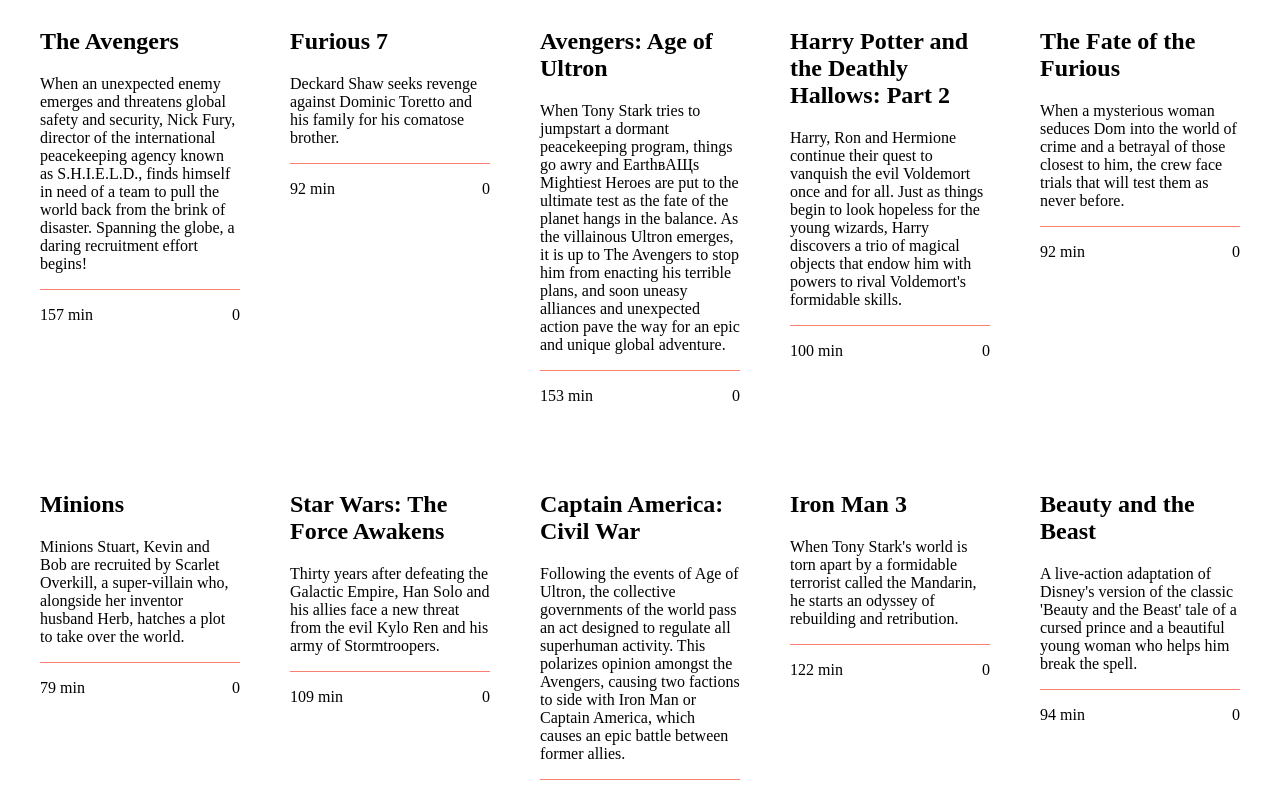
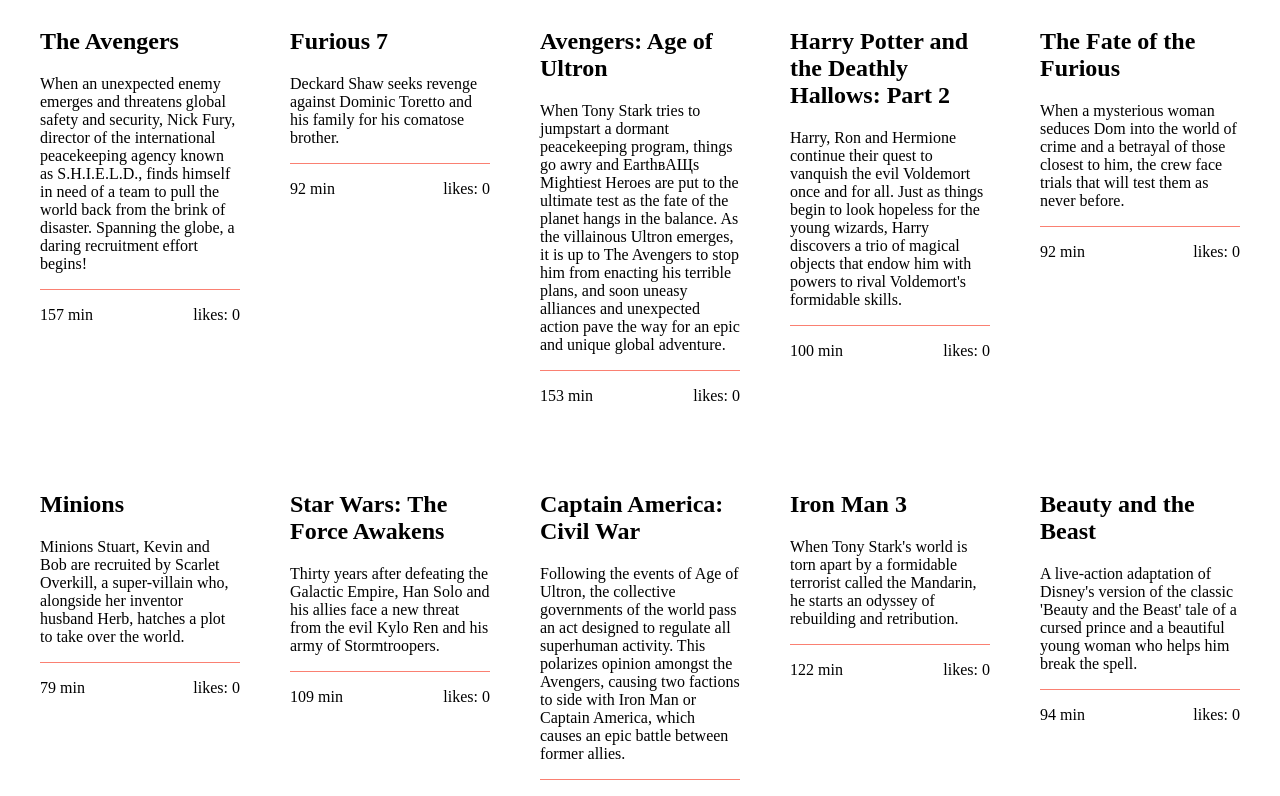
Before and after one commit to grismego/movies-app, a React (Create React App) app: page / in a window 1280 px wide. Shown: the top 796 px of the page. Built offline with nearby package versions, Linux system fonts and the light colour scheme.

Commit message:
add gh-pages

```diff
--- a/src/movie-item/movie-item.tsx
+++ b/src/movie-item/movie-item.tsx
@@ -25,7 +25,7 @@
             <p className='movie-card__overview'>{overview}</p>
             <div className='movie-card__footer'>
                 <span>{duration} min</span>
-                <span>{likes}</span>
+                <span>likes: {likes}</span>
             </div>
         </div>
     );
--- a/src/movies-list/movies-list.tsx
+++ b/src/movies-list/movies-list.tsx
@@ -5,7 +5,7 @@
 export const MoviesList = (props: IProps[]) => {
     return (
         <section className='wrapper'>
-            {Object.keys(props).map((movie, index) => {
+            {Object.keys(props).map((_, index) => {
                 return <MovieItem {...props[index]} key={props[index].id} />;
             })}
         </section>
```
Also changed, not shown: package.json (+7 -1 lines), 1 other file (tests, documents, lock files or other folders).
